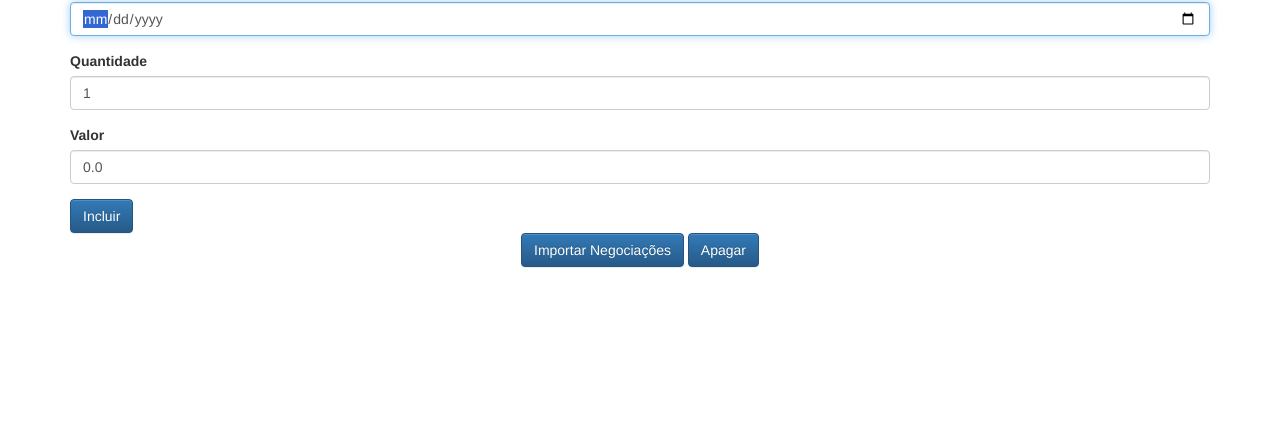
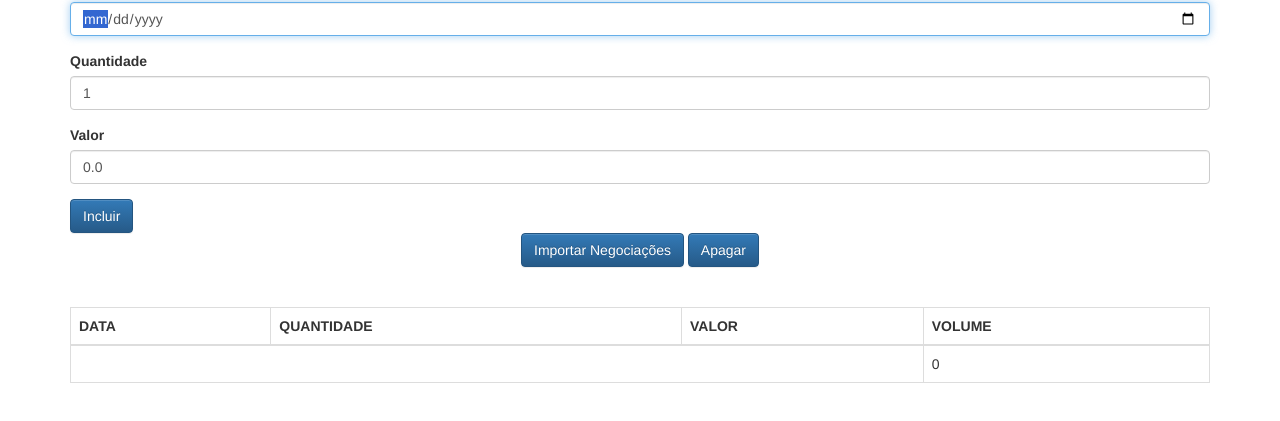
Before and after one commit to arthursiq5/AluraJavaScript, a plain HTML site: page JavaScriptAvancado/aula_1/aluraframe/client/index.html in a window 1280 px wide. Shown: the part 93-514 px from the top of the page. Drawn offline with Linux system fonts and the light colour scheme.

Commit message:
usando associação de dados para atualização de views

```diff
--- a/JavaScriptAvancado/aula_1/aluraframe/client/index.html
+++ b/JavaScriptAvancado/aula_1/aluraframe/client/index.html
@@ -49,6 +49,7 @@
     <script type="text/javascript" src="./js/app/models/Negociacao.js"></script>
     <script type="text/javascript" src="./js/app/models/ListaNegociacoes.js"></script>
     <script type="text/javascript" src="./js/app/models/Mensagem.js"></script>
+    <script type="text/javascript" src="./js/app/helpers/Bind.js"></script>
     <script type="text/javascript" src="./js/app/helpers/DateHelper.js"></script>
     <script type="text/javascript" src="./js/app/helpers/ExpressaoRegularHelper.js"></script>
     <script type="text/javascript" src="./js/app/factories/NegociacaoFactory.js"></script>
--- a/JavaScriptAvancado/aula_1/aluraframe/client/js/app/controllers/NegociacaoController.js
+++ b/JavaScriptAvancado/aula_1/aluraframe/client/js/app/controllers/NegociacaoController.js
@@ -15,18 +15,22 @@ class NegociacaoController{
     this._inputValor      = $('#valor');
 
     this._negociacoesView  = new NegociacoesView($("#negociacoesView"));
-    this._listaNegociacoes = ProxyFactory.create(
-                              new ListaNegociacoes(),
-                              ['adiciona', 'esvazia'],
-                              (model) => this._negociacoesView.update(model)
-                            );
+    this._listaNegociacoes = new Bind(
+                               new ListaNegociacoes(),
+                               this._negociacoesView,
+                               ['adiciona', 'esvazia']
+                             );
+    // ProxyFactory.create(
+    //                           new ListaNegociacoes(),
+    //                           ['adiciona', 'esvazia'],
+    //                           (model) => this._negociacoesView.update(model)
+    //                         );
     this._mensagemView     = new MensagemView($("#mensagemView"));
-    this._mensagem         = ProxyFactory.create(
+    this._mensagem         = new Bind(
                                new Mensagem(),
-                               ['texto'],
-                               (model) => this._mensagemView.update(model)
+                               this._mensagemView,
+                               ['texto']
                              );
-    this._negociacoesView.update(this._mensagem);
   }
 
   /**
--- /dev/null
+++ b/JavaScriptAvancado/aula_1/aluraframe/client/js/app/helpers/Bind.js
@@ -0,0 +1,14 @@
+class Bind{
+
+  constructor(model, view, props){
+    let proxy = ProxyFactory.create(
+      model,
+      props,
+      (model) => view.update(model)
+    );
+
+    view.update(model);
+
+    return proxy;
+  }
+}
```
